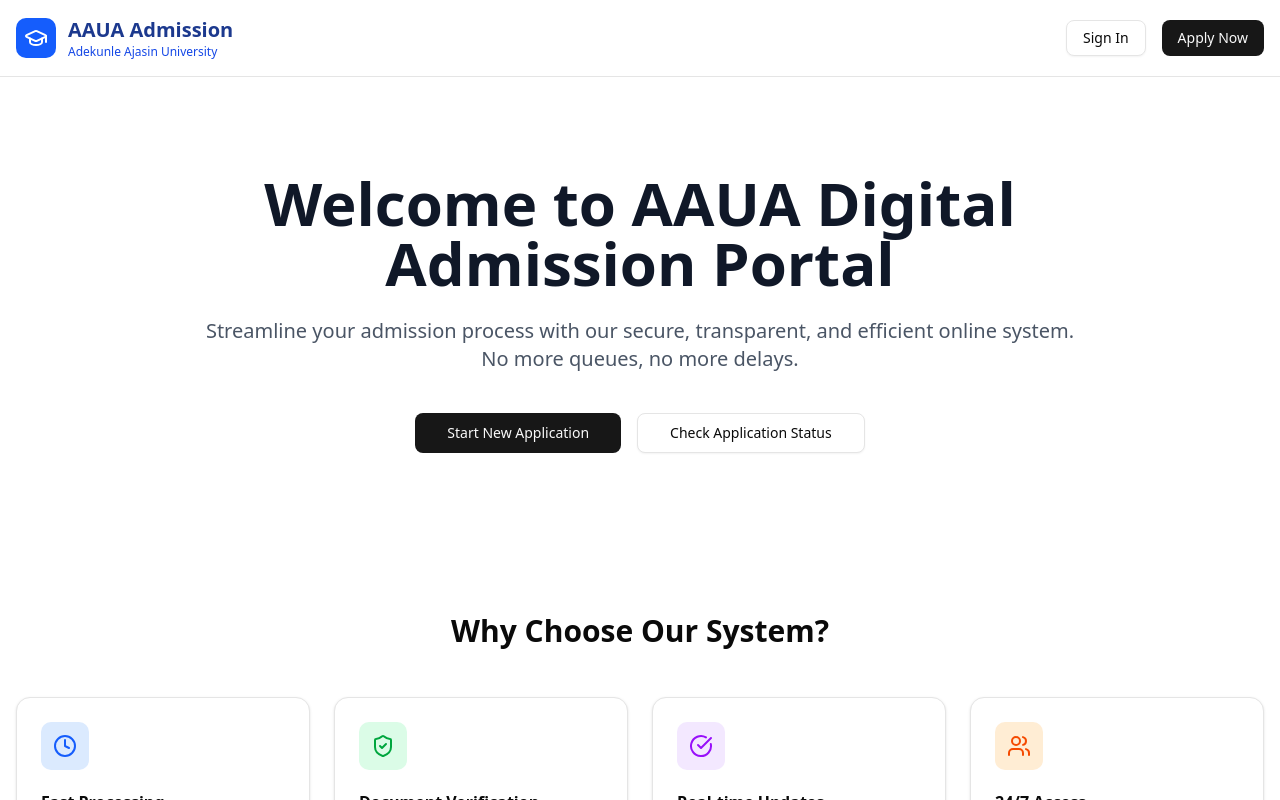
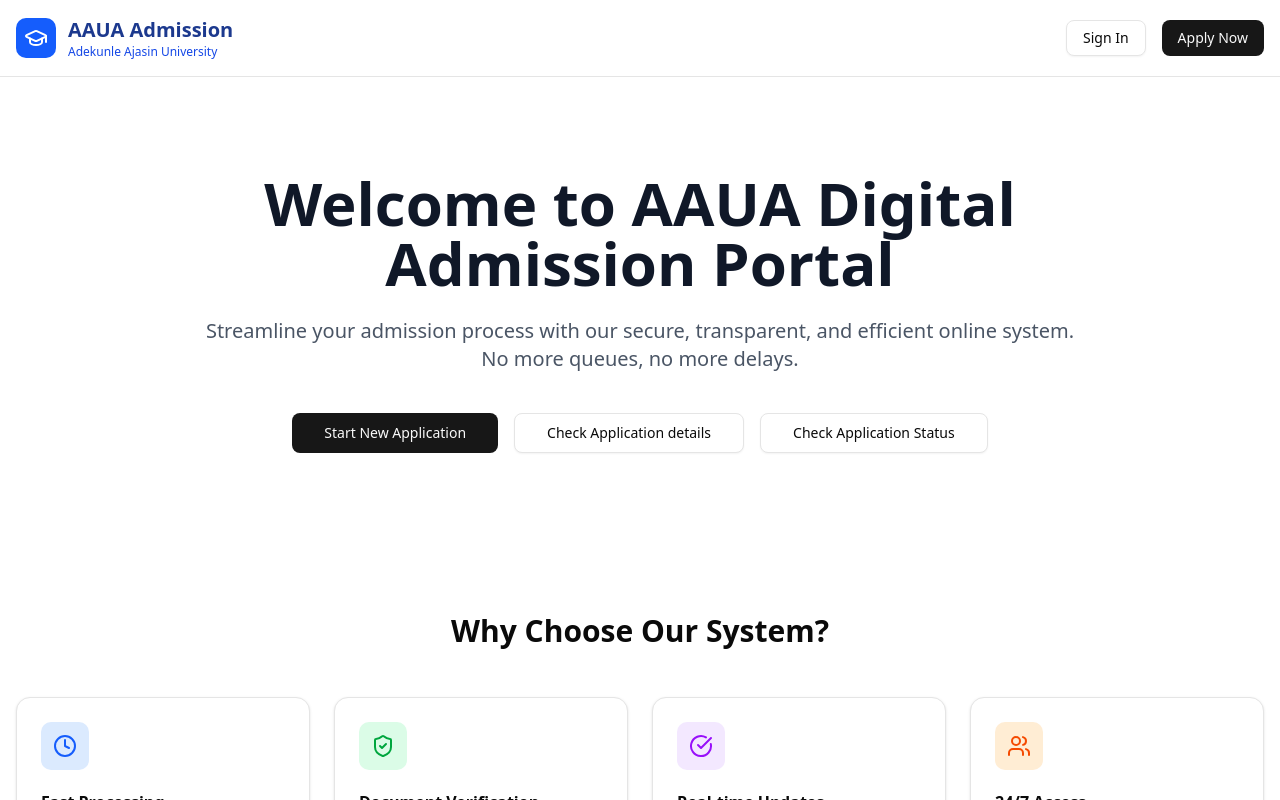
Before and after one commit to Dr-Raysun/aaua_admission-system, a Next.js app: page / in a window 1280 px wide. Shown: the top 800 px of the page. Built offline with nearby package versions, Linux system fonts and the light colour scheme; no server answers.

Commit message:
add detail page

```diff
--- a/app/page.tsx
+++ b/app/page.tsx
@@ -36,6 +36,11 @@
             <Link href="/applicant/application">
               <Button size="lg" className="px-8">
                 Start New Application
+              </Button>
+            </Link>
+            <Link href="/applicant/detail">
+              <Button size="lg" variant="outline" className="px-8">
+                Check Application details
               </Button>
             </Link>
             <Link href="/applicant/status">
```
